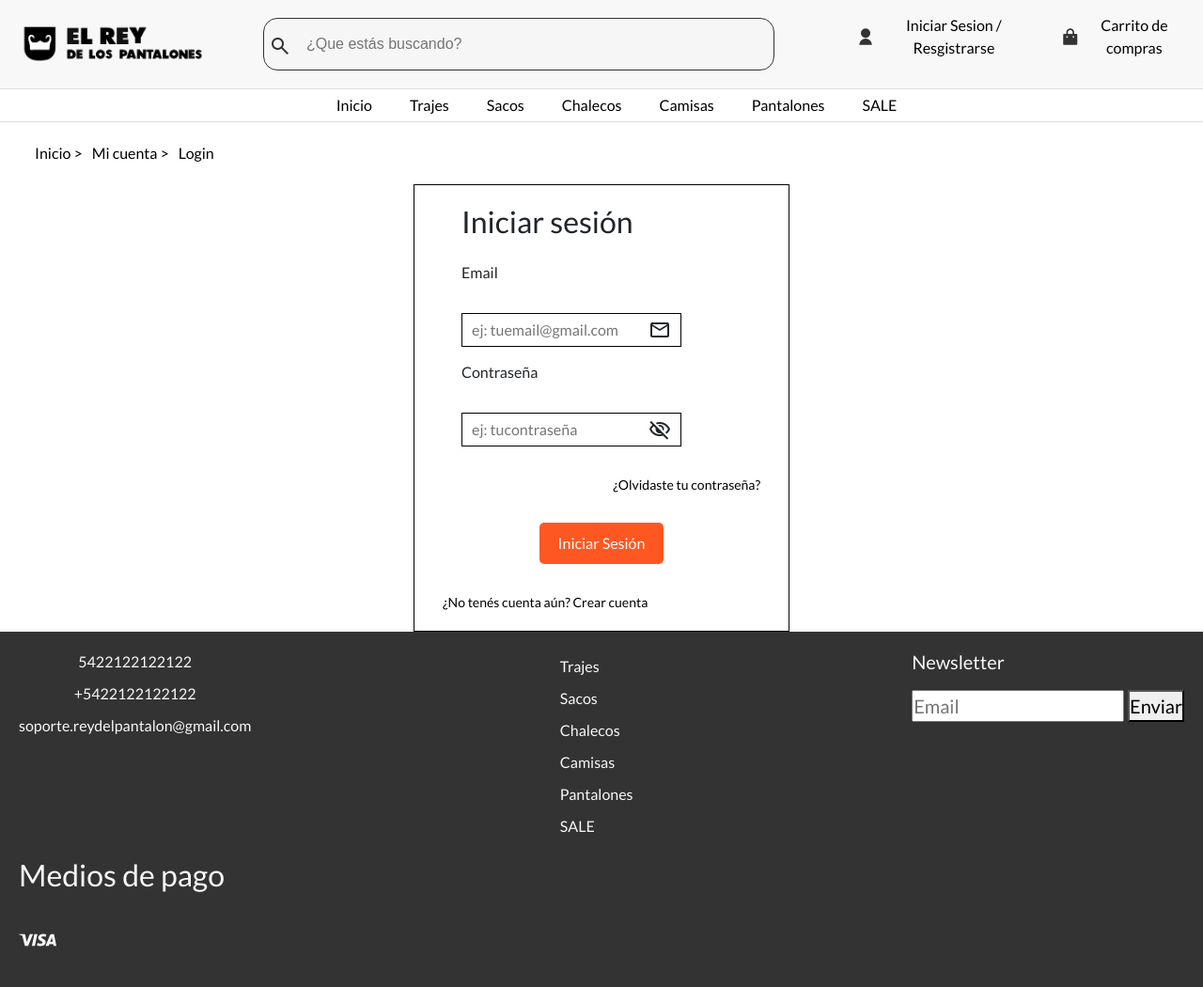
After one commit to DanielAldave/DPFS_Daniel_Aldave, a Node server app: template views/login.html in a window 1280 px wide. The commit adds this page. Shown: the whole page at 94% size. Run offline with Node 20, Linux system fonts and the light colour scheme; the template is opened without the code that fills it, so the values that code supplies are empty; some libraries are stand-ins or nearby versions.

Commit message:
actualizacion de vista login

```diff
--- a/views/home.html
+++ b/views/home.html
@@ -5,7 +5,7 @@
     <meta name="viewport" content="width=device-width, initial-scale=1.0">
     <link rel="stylesheet" href="general.css">
     <link rel="stylesheet" href="home.css">
-    <link rel="stylesheet" href="https://fonts.googleapis.com/css2?family=Material+Symbols+Outlined:opsz,wght,FILL,GRAD@24,400,0,0&icon_names=search" />
+    <link href="https://fonts.googleapis.com/css2?family=Material+Symbols+Outlined" rel="stylesheet" />
     <link
     href="https://cdn.jsdelivr.net/npm/remixicon@4.5.0/fonts/remixicon.css"
     rel="stylesheet"
@@ -17,6 +17,7 @@
     <link href="https://fonts.googleapis.com/css2?family=Lato:ital,wght@0,100;0,300;0,400;0,700;0,900;1,100;1,300;1,400;1,700;1,900&display=swap" rel="stylesheet">
     <link href="https://cdn.jsdelivr.net/npm/bootstrap@5.3.3/dist/css/bootstrap.min.css" rel="stylesheet" integrity="sha384-QWTKZyjpPEjISv5WaRU9OFeRpok6YctnYmDr5pNlyT2bRjXh0JMhjY6hW+ALEwIH" crossorigin="anonymous">
     <link rel="stylesheet" href="https://cdn.jsdelivr.net/npm/bootstrap@4.0.0/dist/css/bootstrap.min.css" integrity="sha384-Gn5384xqQ1aoWXA+058RXPxPg6fy4IWvTNh0E263XmFcJlSAwiGgFAW/dAiS6JXm" crossorigin="anonymous">
+
     <title>El Rey de los Pantalones</title>
 </head>
 <body>
--- /dev/null
+++ b/views/login.css
@@ -0,0 +1,124 @@
+/* indice */
+
+.indice-div{
+    display: flex;
+    flex-direction: column;
+    align-items: start;
+    justify-content: center;
+}
+
+.indice{
+    display: flex;
+    align-items: center;
+    justify-content: start;
+}
+
+.indice a{
+    color: black;
+    text-decoration: none;
+}
+
+/* login box */
+
+.login-box{
+    display: flex;
+    justify-content: start;
+    align-items: start;
+    gap: 10px;
+    flex-direction: column;
+    border: 1px solid black;
+    padding: 20px 30px;
+    margin: 0 auto;
+    width: 400px;
+}
+
+/* Iniciar sesion */
+
+.iniciar-sesion{
+    display: flex;
+    width: max-content;
+    justify-content: start;
+    align-items: start;
+    flex-direction: column;
+    gap: 15px;
+    margin: 0 0 20px 20px;
+    width: 600px;
+}
+
+.password-box{
+    display: flex;
+    justify-content: start;
+    align-items: center;
+    gap: 10px;
+    border: 1px solid black;
+    padding: 5px 10px;
+}
+
+.password-input{
+    width: 100%;
+    border: none;
+
+}
+
+.email-box{
+    display: flex;
+    width: max-content;
+    justify-content: start;
+    align-items: center;
+    gap: 10px;
+    border: 1px solid black;
+    padding: 5px 10px;
+}
+.email-input{
+    width: 100%;
+    border: none;
+
+}
+
+.olvidaste-password {
+    display: flex;
+    justify-content: flex-end;
+    font-size: 14px;
+    margin-bottom: 10px;
+    width: 100%;
+}
+
+.olvidaste-password a {
+    color: black;
+    text-decoration: none;
+}
+
+.olvidaste-password a:hover {
+    text-decoration: underline;
+}
+
+
+.login-button {
+    display: block; /* Asegura que el botón ocupe su propia línea */
+    margin: 10px auto;
+    padding: 10px 20px;
+    background-color: #ff5722;
+    color: white;
+    border: none;
+    border-radius: 5px;
+    font-size: 16px;
+    cursor: pointer;
+    text-align: center;
+}
+
+.login-button:hover {
+    background-color: #e64a19;
+}
+
+.crear-cuenta {
+    display: block;
+    text-align: center; /* Centra el texto */
+    font-size: 14px; /* Ajusta el tamaño de fuente */
+    margin-top: 10px; /* Espacio entre el botón y el enlace */
+    color: black; /* Color del texto */
+    text-decoration: none; /* Elimina el subrayado */
+}
+
+.crear-cuenta:hover {
+    text-decoration: underline;
+}
--- /dev/null
+++ b/views/login.html
@@ -0,0 +1,132 @@
+<!DOCTYPE html>
+<html lang="es">
+    <head>
+        <meta charset="UTF-8">
+        <meta name="viewport" content="width=device-width, initial-scale=1.0">
+        <link rel="stylesheet" href="general.css">
+        <link rel="stylesheet" href="login.css">
+        <link href="https://fonts.googleapis.com/css2?family=Material+Symbols+Outlined" rel="stylesheet" />
+        <link
+        href="https://cdn.jsdelivr.net/npm/remixicon@4.5.0/fonts/remixicon.css"
+        rel="stylesheet"
+        />
+        <link rel="stylesheet"
+        href="https://unpkg.com/boxicons@latest/css/boxicons.min.css">
+        <link rel="preconnect" href="https://fonts.googleapis.com">
+        <link rel="preconnect" href="https://fonts.gstatic.com" crossorigin>
+        <link href="https://fonts.googleapis.com/css2?family=Lato:ital,wght@0,100;0,300;0,400;0,700;0,900;1,100;1,300;1,400;1,700;1,900&display=swap" rel="stylesheet">
+        <link href="https://cdn.jsdelivr.net/npm/bootstrap@5.3.3/dist/css/bootstrap.min.css" rel="stylesheet" integrity="sha384-QWTKZyjpPEjISv5WaRU9OFeRpok6YctnYmDr5pNlyT2bRjXh0JMhjY6hW+ALEwIH" crossorigin="anonymous">
+        <link rel="stylesheet" href="https://cdn.jsdelivr.net/npm/bootstrap@4.0.0/dist/css/bootstrap.min.css" integrity="sha384-Gn5384xqQ1aoWXA+058RXPxPg6fy4IWvTNh0E263XmFcJlSAwiGgFAW/dAiS6JXm" crossorigin="anonymous">
+
+
+        <title>El Rey de los Pantalones</title>
+    </head>
+<body>
+    <header>
+        <!-- Cabezal de la pagina -->
+        <div class="top-bar">
+            <!-- div del logo -->
+            <div class="logo">
+                <img src="../public/img/logo_2.png" alt="Logo el rey de los pantalones">
+            </div>
+            <!-- Barra de busqueda -->
+            <form class=search-box action="search-box" role="search">
+                <span class="search-icon material-symbols-outlined">search</span>
+                <input class="search-input" type="text" name="" id="search" placeholder="¿Que estás buscando?" >
+            </form>
+            <!-- menu de usuario -->
+            <nav class="user-menu">
+                <ul class="user-menu-list">
+                    <a href=""><li><i class="ri-user-fill"></i><span>Iniciar Sesion / Resgistrarse</span></li></a>
+                    <a href=""><li><i class="ri-shopping-bag-fill"></i> <span>Carrito de compras</span></li></a>
+                </ul>
+            </nav>
+        </div>
+        <!-- barra de categorias -->
+        <nav class="main-menu">
+            <ul class="main-menu-list">
+                <a href="#" class="active"><li>Inicio</li></a>
+                <a href="#"><li>Trajes</li></a>
+                <a href="#"><li>Sacos</li></a>
+                <a href="#"><li>Chalecos</li></a>
+                <a href="#"><li>Camisas</li></a>
+                <a href="#"><li>Pantalones</li></a>
+                <a href="#"><li>SALE</li></a>
+            </ul>
+        </nav>
+    </header>
+    <!-- js link -->
+    <script type="text/javascript" src="js/script.js"></script>
+
+    <main>
+        <!-- indice -->
+        <div class="indice-div">
+            <ul class="indice">
+                <a href=""><li>Inicio ></li></a>
+                <a href=""><li>Mi cuenta ></li></a>
+                <a href=""><li>Login</li></a>
+            </ul>
+        </div>
+        <!-- formulario login -->
+        <div class="login-box">
+            <form class="iniciar-sesion">
+                <h2>Iniciar sesión</h2>
+                    <p>Email</p>
+                    <div class="email-box">
+                        <input class="email-input" type="text" placeholder="ej: tuemail@gmail.com" class="email">
+                        <span class="material-symbols-outlined">mail</span>
+                    </div>
+                    <p>Contraseña</p>
+                    <div class="password-box">
+                        <input class="password-input" type="password" placeholder="ej: tucontraseña" class="contraseña">
+                        <span class="material-symbols-outlined">
+                        visibility_off
+                        </span>
+                </div>
+            </form>
+            <div class="olvidaste-password">
+                <a href="#">¿Olvidaste tu contraseña?</a>
+            </div>
+            <button class="login-button">Iniciar Sesión</button>
+            <a href="#" class="crear-cuenta">¿No tenés cuenta aún? Crear cuenta</a>
+        </div>
+    </main>
+        <!-- Empieza el footer de la pagina -->
+    <footer>
+        <div class="info">
+            <div class="footer-contactos">
+                <span>5422122122122</span>
+                <span>+5422122122122</span>
+                <span>soporte.reydelpantalon@gmail.com</span>
+            </div>
+            <div class="footer-categorias">
+                <ul class="footer-categorias-list">
+                    <a href="#"><li>Trajes</li></a>
+                    <a href="#"><li>Sacos</li></a>
+                    <a href="#"><li>Chalecos</li></a>
+                    <a href="#"><li>Camisas</li></a>
+                    <a href="#"><li>Pantalones</li></a>
+                    <a href="#"><li>SALE</li></a>
+                </ul>
+            </div>
+            <div class="footer-newsletter">
+                <h2>Newsletter</h2>
+                <div class="footer-newsletter-box">
+                    <input type="text" placeholder="Email">
+                    <button>Enviar</button>
+                </div>
+            </div>
+        </div>
+        <div class="footer-medios-pago">
+            <h2>Medios de pago</h2>
+            <div class="footer-medios-pago-list">
+                <i class="ri-visa-line"></i>
+            </div>
+        </div>
+    </footer>
+    <!-- scripts -->
+<script src="https://code.jquery.com/jquery-3.2.1.slim.min.js" integrity="sha384-KJ3o2DKtIkvYIK3UENzmM7KCkRr/rE9/Qpg6aAZGJwFDMVNA/GpGFF93hXpG5KkN" crossorigin="anonymous"></script>
+<script src="https://cdn.jsdelivr.net/npm/popper.js@1.12.9/dist/umd/popper.min.js" integrity="sha384-ApNbgh9B+Y1QKtv3Rn7W3mgPxhU9K/ScQsAP7hUibX39j7fakFPskvXusvfa0b4Q" crossorigin="anonymous"></script>
+<script src="https://cdn.jsdelivr.net/npm/bootstrap@4.0.0/dist/js/bootstrap.min.js" integrity="sha384-JZR6Spejh4U02d8jOt6vLEHfe/JQGiRRSQQxSfFWpi1MquVdAyjUar5+76PVCmYl" crossorigin="anonymous"></script>
+</body>
+</html>
```
Also changed, not shown: views/general.css (line endings or trailing spaces), 1 other file.
